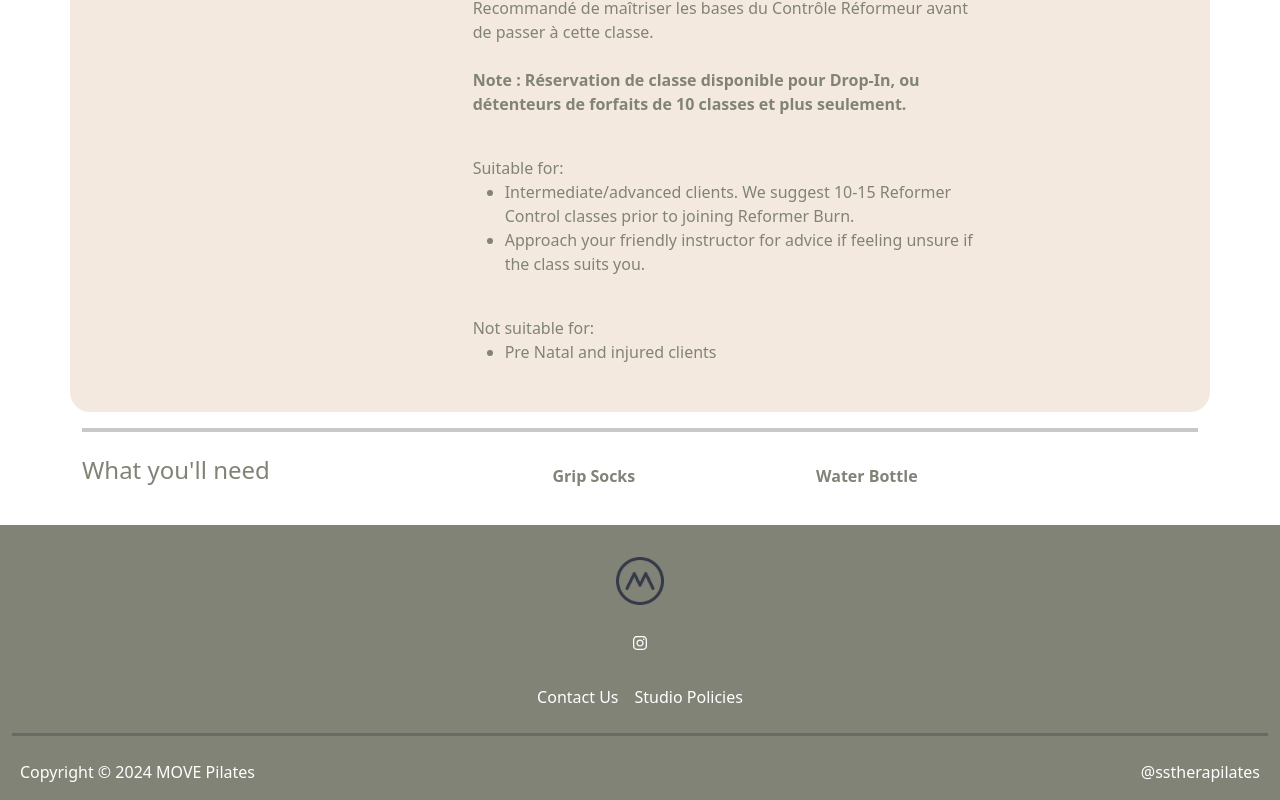
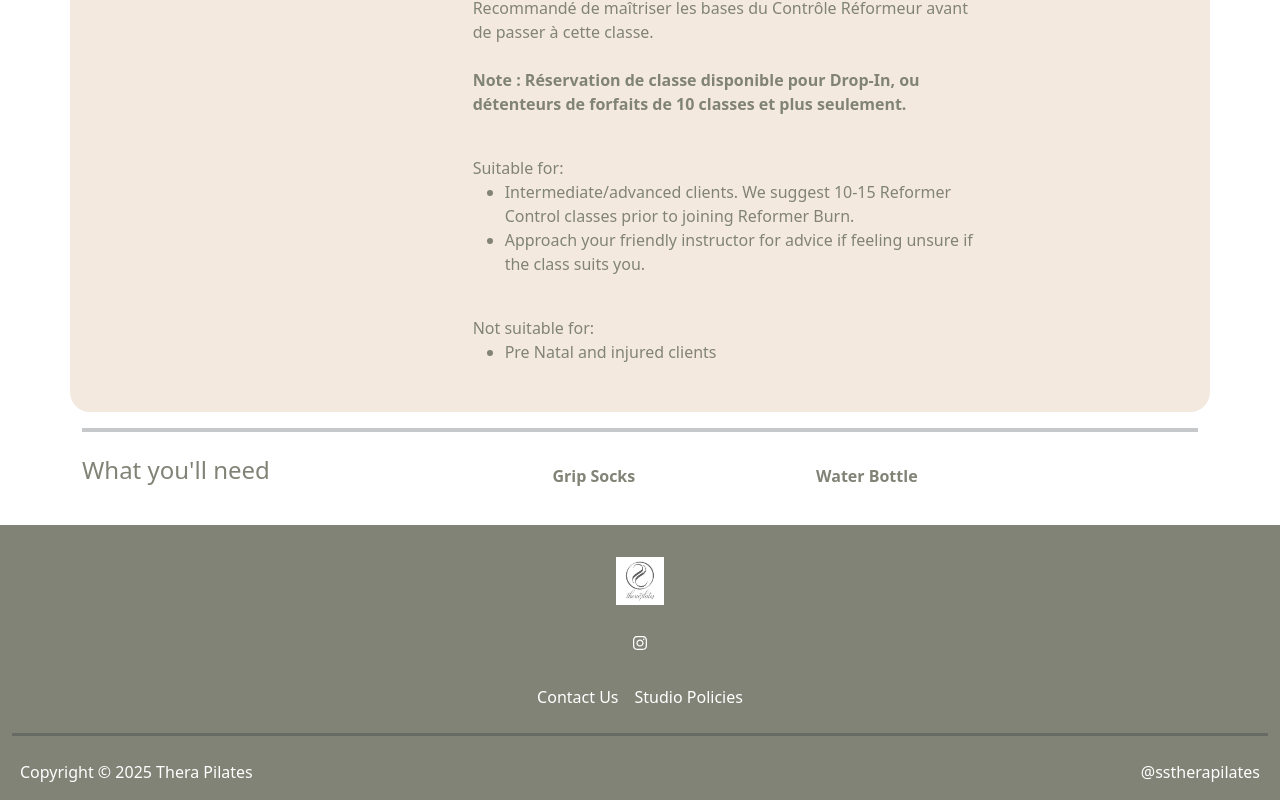
Before and after one commit to Yassine-Frigui/TheraPilates, a React (Vite) app: page /moveburn in a window 1280 px wide. Shown: the part 682-1482 px from the top of the page. Built offline with nearby package versions, Linux system fonts and the light colour scheme.

Commit message:
demo send

```diff
--- a/index.html
+++ b/index.html
@@ -8,7 +8,7 @@
     <link href="https://fonts.googleapis.com/css2?family=Inter:wght@100..900&family=Lato:ital,wght@0,100;0,300;0,400;0,700;0,900;1,100;1,300;1,400;1,700;1,900&display=swap" rel="stylesheet">
     <link rel="stylesheet" href="https://cdn.jsdelivr.net/npm/bootstrap@5.3.1/dist/css/bootstrap.min.css" integrity="sha256-2TnSHycBDAm2wpZmgdi0z81kykGPJAkiUY+Wf97RbvY=" crossorigin="anonymous">
     <meta name="viewport" content="width=device-width, initial-scale=1.0" />
-    <title>MOVE Pilates</title>
+    <title>Thera Pilates</title>
   </head>
   <body>
     <div id="root"></div>
--- a/src/classes-subpages/MoveClassComponent.jsx
+++ b/src/classes-subpages/MoveClassComponent.jsx
@@ -73,7 +73,7 @@ export default function MoveClassComponent({
                 }}
               >
                 <option value="">Sélectionner l'emplacement</option>
-                <option value="move-studio-1">Studio Pilates MOVE</option>
+                <option value="move-studio-1">TheraPilates Studio</option>
               </select>
 
               <StandardButton text="Réserver Maintenant" classLink="/timetable" />
--- a/src/components/HomeFooter.jsx
+++ b/src/components/HomeFooter.jsx
@@ -61,7 +61,7 @@ export default function HomeFooter() {
           {/* Copyright */}
           <hr className="border-top border-3 border-dark"></hr>
           <div className="d-flex justify-content-between">
-            <span className="p-2 mb-2">Copyright &copy; 2024 MOVE Pilates</span>
+            <span className="p-2 mb-2">Copyright &copy; 2025 Thera Pilates</span>
             <span className="p-2 mb-2">@sstherapilates</span>
           </div>
         </div>
```
Also changed, not shown: public/assets/letter-m.png.
